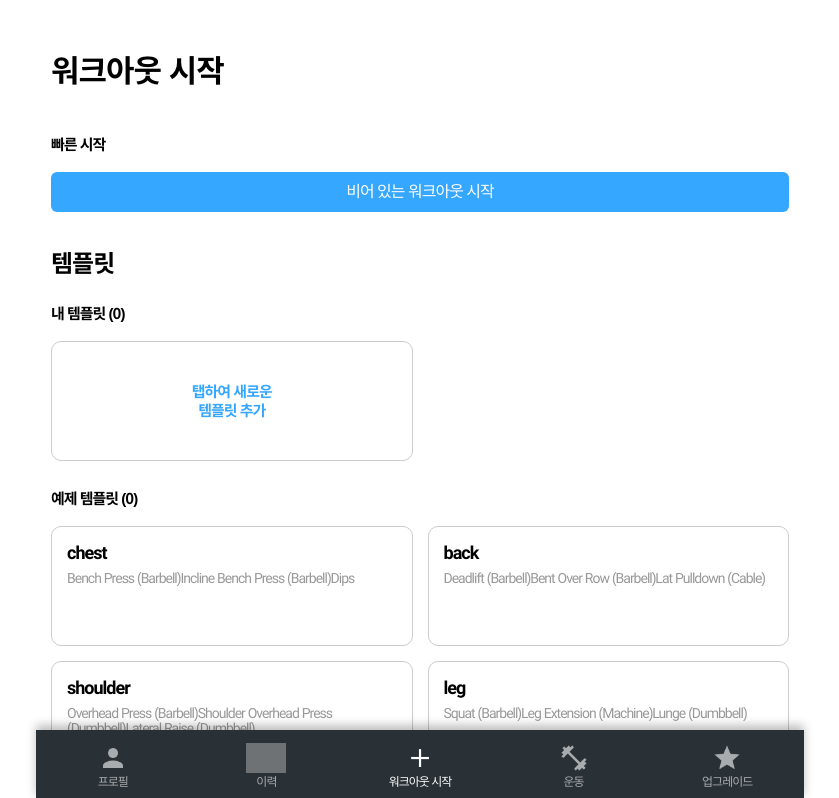
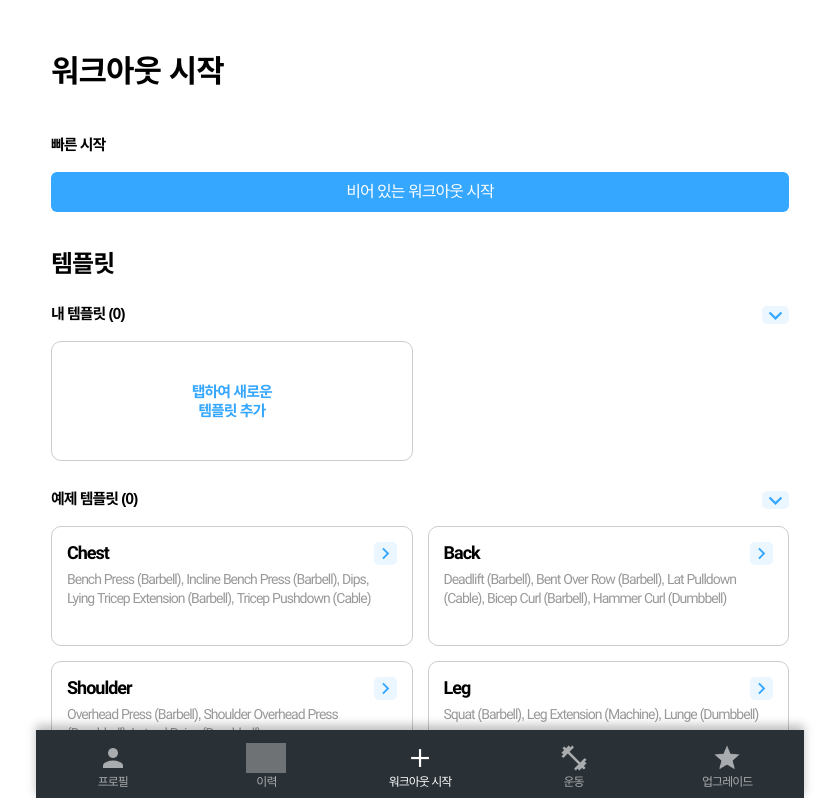
Before and after one commit to BongSuCHOI/strong-app, a React (Create React App) app: page / in a window 1280 px wide. Shown: the top 798 px of the page, without its empty margins (220-1059 px from the left). Built offline with nearby package versions, Linux system fonts and the light colour scheme; grey boxes are pictures that could not be loaded.

Commit message:
style: css styling

```diff
--- a/src/components/TemplateList/List.js
+++ b/src/components/TemplateList/List.js
@@ -1,4 +1,6 @@
 import styled from "styled-components";
+
+import { ArrRight } from "../UI/ArrowIcon";
 
 const AddBtn = styled.button`
 	display: flex;
@@ -10,13 +12,35 @@ const AddBtn = styled.button`
 		color: #35a7ff;
 	}
 `;
-const ListBtn = styled.button`
+const ListBox = styled.div`
+	width: 100%;
 	text-align: left;
-	& p {
-		margin-bottom: 5px;
-		font-size: 18px;
+	& .subject_box {
+		display: flex;
+		align-items: flex-start;
+		justify-content: space-between;
+		p {
+			margin-bottom: 5px;
+			font-size: 18px;
+		}
+		button {
+			display: flex;
+			align-items: center;
+			justify-content: center;
+			height: 23px;
+			background: #ecf6ff;
+			border-radius: 5px;
+		}
 	}
 	& span {
+		overflow: hidden;
+		display: -webkit-box;
+		word-wrap: break-word;
+		-webkit-line-clamp: 3;
+		-webkit-box-orient: vertical;
+		text-overflow: ellipsis;
+		height: 55px;
+		line-height: 1.3;
 		font-weight: 300;
 		font-size: 14px;
 		color: #999;
@@ -25,6 +49,8 @@ const ListBtn = styled.button`
 
 function List(props) {
 	const workoutNames = props.data?.map((data) => data.name);
+	const toStringWorkoutNames = workoutNames ? workoutNames.join(", ") : "";
+	const categoryUpperCase = props.category?.charAt(0).toUpperCase() + props.category?.slice(1);
 
 	return (
 		<li>
@@ -37,10 +63,15 @@ function List(props) {
 					</p>
 				</AddBtn>
 			) : (
-				<ListBtn>
-					<p>{props.category}</p>
-					<span>{workoutNames}</span>
-				</ListBtn>
+				<ListBox>
+					<div className="subject_box">
+						<p>{categoryUpperCase}</p>
+						<button>
+							<ArrRight width="23px" height="23px" />
+						</button>
+					</div>
+					<span>{toStringWorkoutNames}</span>
+				</ListBox>
 			)}
 		</li>
 	);
--- a/src/components/TemplateList/TemplateList.js
+++ b/src/components/TemplateList/TemplateList.js
@@ -6,12 +6,27 @@ import styled from "styled-components";
 
 import WorkoutContext from "../../store/workout-context";
 
+import { ArrDown } from "../UI/ArrowIcon";
+
 const TemplateDiv = styled.div`
 	margin-top: 30px;
 
 	& .template_count {
-		margin-bottom: 20px;
-		font-weight: 700;
+		display: flex;
+		align-items: flex-start;
+		justify-content: space-between;
+		p {
+			margin-bottom: 20px;
+			font-weight: 700;
+		}
+		button {
+			display: flex;
+			align-items: center;
+			justify-content: center;
+			height: 18px;
+			background: #ecf6ff;
+			border-radius: 5px;
+		}
 	}
 
 	& .template_list {
@@ -44,10 +59,19 @@ function TemplateList(props) {
 	const reduceData = exampleWorkout.reduce((acc, curr) => {
 		const category = curr["category"];
 
-		if (!acc[category]) {
+		if (!acc[category] && category !== "bicep" && category !== "tricep") {
 			acc[category] = [];
 		}
-		acc[category].push(curr);
+
+		if (curr.category === "tricep") {
+			acc["chest"].push(curr);
+		} else if (curr.category === "bicep") {
+			acc["back"].push(curr);
+		} else if (curr.category === "core") {
+			acc["leg"].push(curr);
+		} else {
+			acc[category].push(curr);
+		}
 
 		return acc;
 	}, {});
@@ -57,18 +81,16 @@ function TemplateList(props) {
 		return acc;
 	}, []);
 
-	// const exampleWorkout = workoutCtx.workout.filter((data) => data.example);
-	// const chestExample = exampleWorkout.filter((data) => data.category === "chest");
-	// const backExample = exampleWorkout.filter((data) => data.category === "back");
-	// const legExample = exampleWorkout.filter((data) => data.category === "leg");
-	// const shoulderExample = exampleWorkout.filter((data) => data.category === "shoulder");
-	// let resArr = [chestExample, backExample, legExample, shoulderExample];
-
 	return (
 		<TemplateDiv>
-			<p className="template_count">
-				{props.children} <span>(0)</span>
-			</p>
+			<div className="template_count">
+				<p>
+					{props.children} <span>(0)</span>
+				</p>
+				<button>
+					<ArrDown />
+				</button>
+			</div>
 			<ul className="template_list">
 				{props.type === "custom" && <List custom={true} />}
 				{props.type === "example" &&
--- /dev/null
+++ b/src/components/UI/ArrowIcon.js
@@ -0,0 +1,31 @@
+import styled from "styled-components";
+
+const ArrowSVG = styled.svg`
+	width: ${(props) => (props.width ? props.width : "27px")};
+	height: ${(props) => (props.height ? props.height : "27px")};
+	fill: ${(props) => (props.fill ? props.fill : "#35a7ff")};
+`;
+
+export function ArrDown(props) {
+	return (
+		<ArrowSVG height={props.height} width={props.width} fill={props.fill} viewBox="0 0 24 24">
+			<path d="M16.59 8.59L12 13.17 7.41 8.59 6 10l6 6 6-6z" />
+		</ArrowSVG>
+	);
+}
+
+export function ArrUp(props) {
+	return (
+		<ArrowSVG height={props.height} width={props.width} fill={props.fill} viewBox="0 0 24 24">
+			<path d="M12 8l-6 6 1.41 1.41L12 10.83l4.59 4.58L18 14z" />
+		</ArrowSVG>
+	);
+}
+
+export function ArrRight(props) {
+	return (
+		<ArrowSVG height={props.height} width={props.width} fill={props.fill} viewBox="0 0 24 24">
+			<path d="M10 6L8.59 7.41 13.17 12l-4.58 4.59L10 18l6-6z" />
+		</ArrowSVG>
+	);
+}
```
